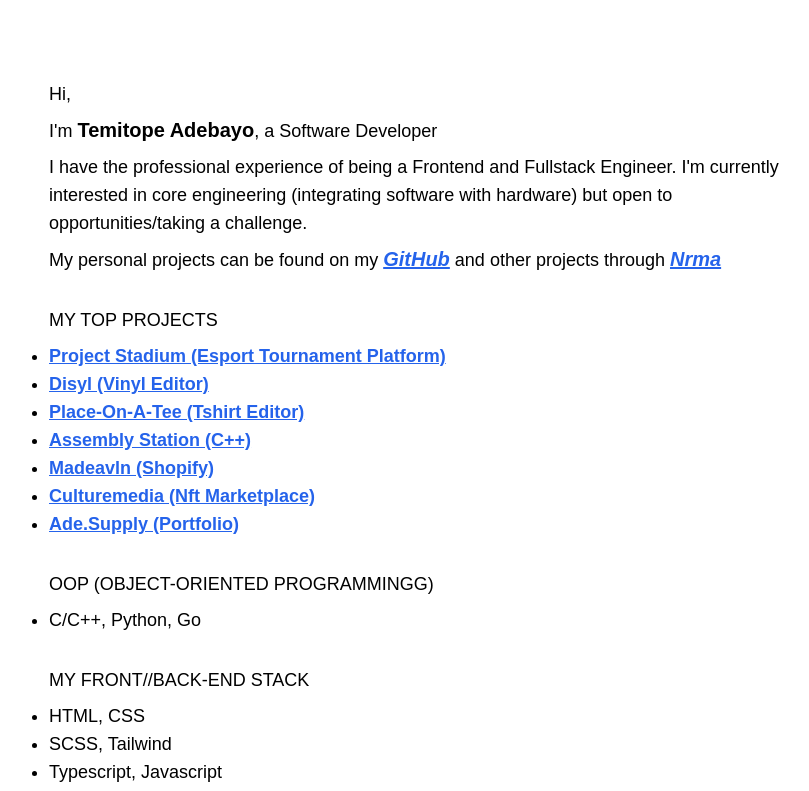
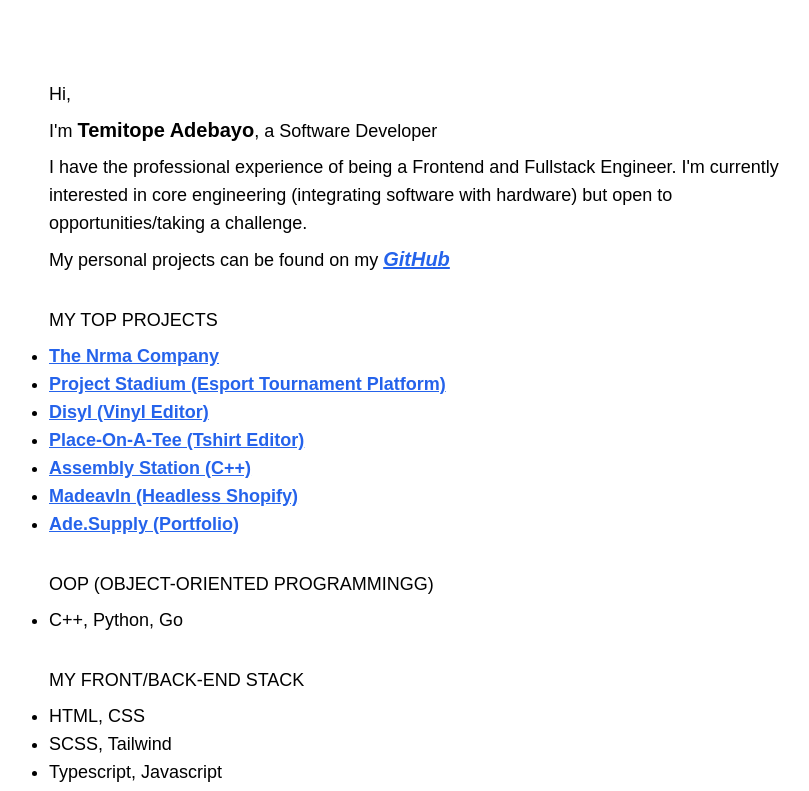
Before and after one commit to tasvln/ade.supply, a Next.js app: page /dev in a window 1280 px wide. Shown: the top 791 px of the page, without its empty margins (223-1032 px from the left). Built offline with nearby package versions, Linux system fonts and the light colour scheme; a web font is replaced by a local one.

Commit message:
update portfolio

```diff
--- a/src/app/dev/page.tsx
+++ b/src/app/dev/page.tsx
@@ -7,24 +7,24 @@ const Dev = () => {
         I have the professional experience of being a Frontend and Fullstack Engineer. I&apos;m currently interested in core engineering (integrating software with hardware) but open to opportunities/taking a challenge.
       </p>
       <p>
-        My personal projects can be found on my <i className="text-xl"><b><a className="link" href="https://github.com/tasvln">GitHub</a></b></i> and other projects through <i className="text-xl"><b><a href="https://github.com/nrmaco" className="link">Nrma</a></b></i>
+        My personal projects can be found on my <i className="text-xl"><b><a className="link" href="https://github.com/tasvln">GitHub</a></b></i>
       </p>
       <p className="uppercase mt-6">my top projects</p>
       <ul className="capitalize list-disc">
+        <li><a className="link" href="https://www.nrma.company">the nrma company</a></li>
         <li><a className="link" href="https://www.projectstadium.com">project stadium (esport tournament platform)</a></li>
         <li><a className="link" href="https://www.disyl.ade.supply">disyl (vinyl editor)</a></li>
         {/* <li><a className="link" href="https://www.grit.ade.supply">grit ()</a></li> */}
         <li><a className="link" href="https://www.placeonatee.ade.supply">place-on-a-tee (tshirt editor)</a></li>
         <li><a className="link" href="https://github.com/tasvln/assembly-station-app">assembly station (C++)</a></li>
-        <li><a className="link" href="https://www.madeavln.com">madeavln (shopify)</a></li>
-        <li><a className="link" href="https://www.culturemedia.com">culturemedia (nft marketplace)</a></li>
+        <li><a className="link" href="https://www.madeavln.com">madeavln (Headless shopify)</a></li>
         <li><a className="link" href="https://www.ade.supply">ade.supply (portfolio)</a></li>
       </ul>
       <p className="uppercase mt-6">oop (Object-Oriented Programmingg)</p>
       <ul className="capitalize list-disc">
-        <li>C/C++, Python, Go</li>
+        <li>C++, Python, Go</li>
       </ul>
-      <p className="uppercase mt-6">my front//back-end stack</p>
+      <p className="uppercase mt-6">my front/back-end stack</p>
       <ul className="capitalize list-disc">
         <li>HTML, CSS</li>
         <li>SCSS, Tailwind</li>
@@ -34,6 +34,7 @@ const Dev = () => {
         <li>SQL, NoSQL, MongoDB, Postgresql</li>
         <li>azure, AWS</li>
         <li>Framer Motion, WebGL, ThreeJS</li>
+        <li>Shopify, LiquidJS, </li>
       </ul>
       <p className="uppercase mt-6">tools</p>
       <ul className="capitalize list-disc">
--- a/src/app/page.tsx
+++ b/src/app/page.tsx
@@ -5,11 +5,11 @@ export default function Home() {
   return (
     <main className="w-full">
       <div className="flex flex-col gap-2 justify-center items-center h-dvh text-lg">
-        <Link href="">shop [pending]</Link>
+        {/* <Link href="">shop [in development]</Link> */}
         <Link href="/dev">tech portfolio</Link>
         {/* <Link href="">designs [archive]</Link> */}
         {/* <Link href="">beats [::link changes quaterly::]</Link> */}
-        <Link href="">videography [pending]</Link>
+        {/* <Link href="">videography [pending]</Link> */}
         <Link href="mailto:tasvln@outlook.com">contact</Link>
       </div>
     </main>
```
